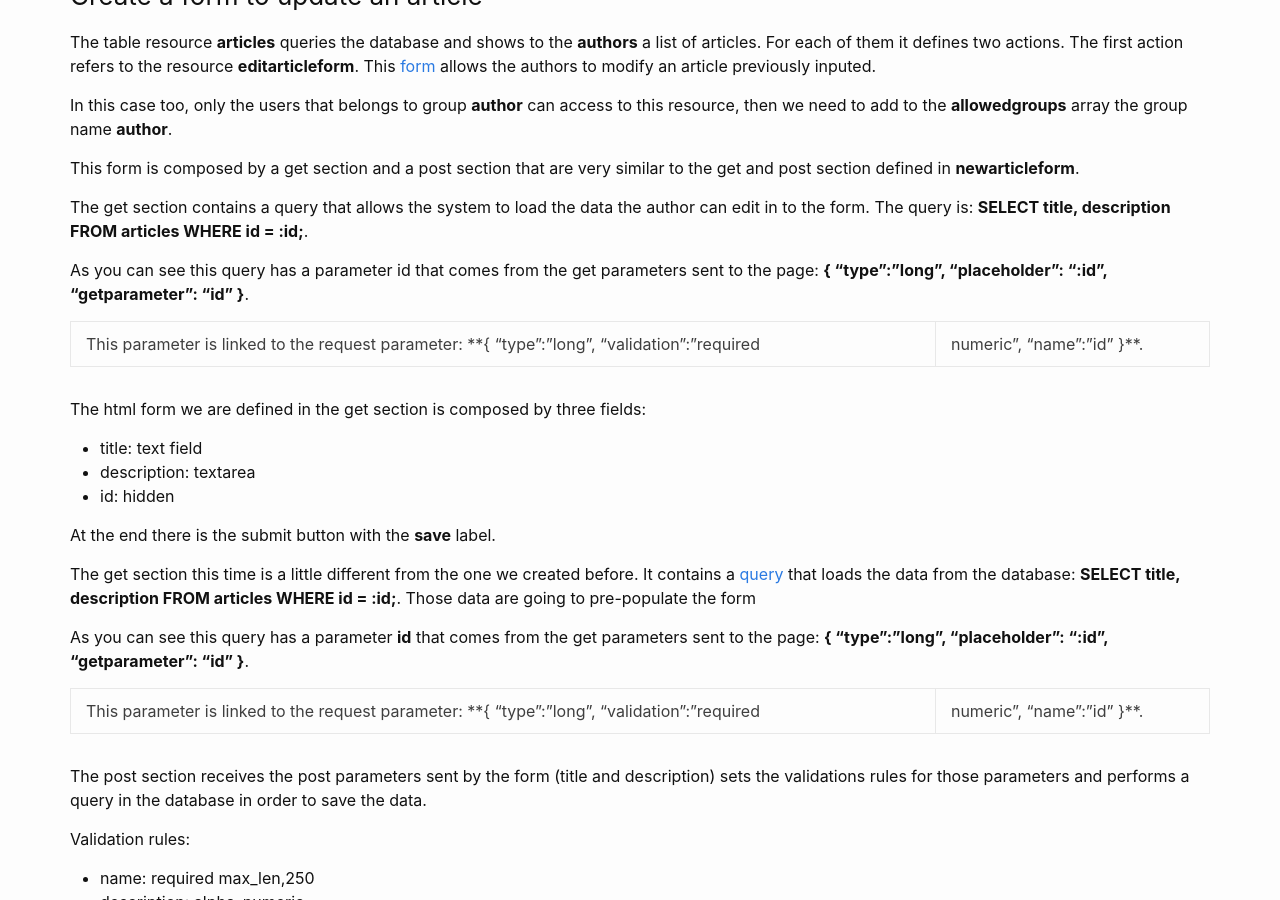
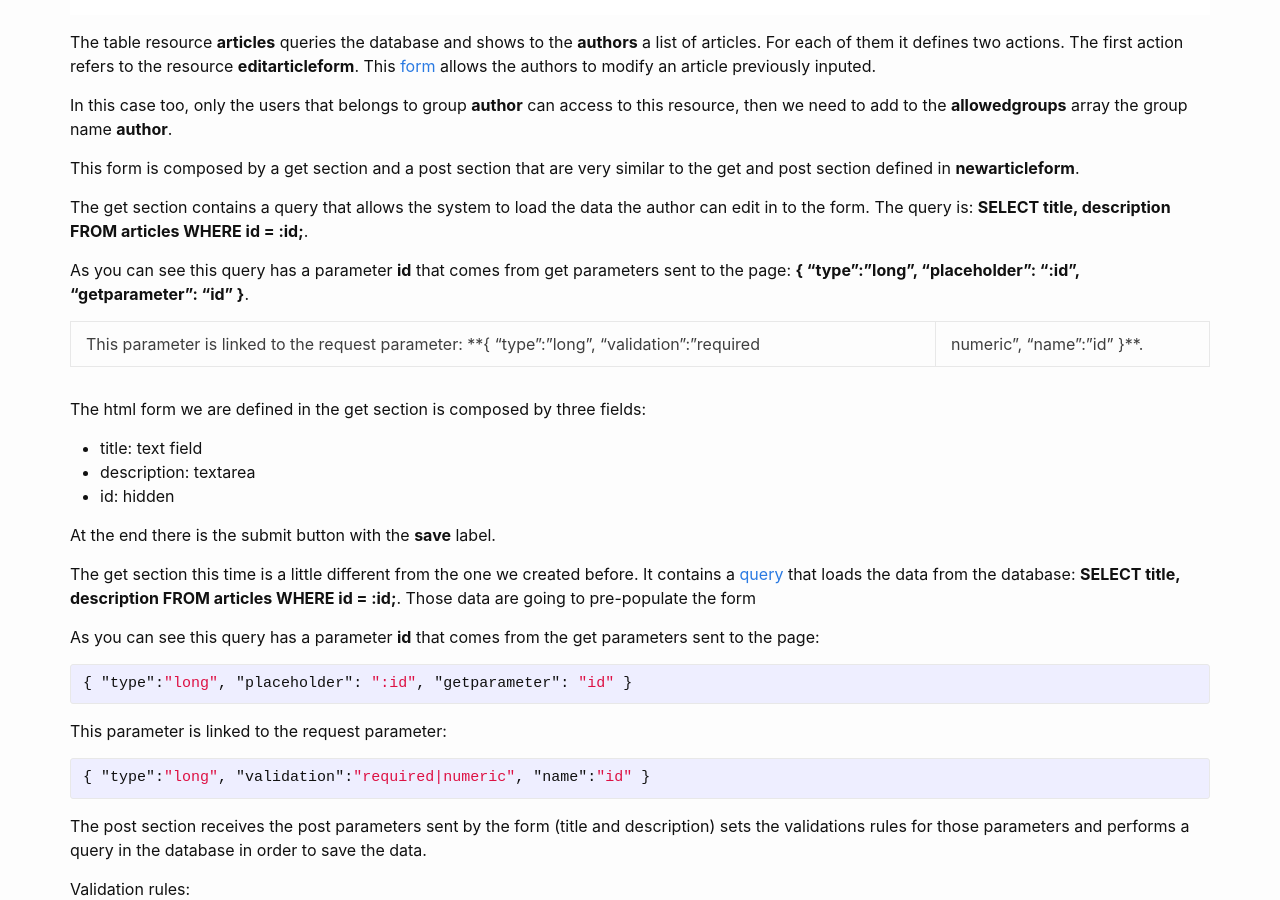
Before and after one commit to fabiomattei/uddocs, a Jekyll site: the page built from _tutorials/crud.md, in a window 1280 px wide and 900 px high, scrolled down 6183 px. Built offline with Jekyll 4.4.1, drawn with Linux system fonts in a browser that asks for light colours.

Commit message:
updating the tutorial

```diff
--- a/_tutorials/crud.md
+++ b/_tutorials/crud.md
@@ -126,8 +126,6 @@ Then a table is composed, having 4 columns:
 
 ### Create a form to insert a new article
 
-![Form](images/tut02-form.png)
-
 The **top actions** of the table and the menu we defined for the **author group** contain a link to the resource **newarticleform**.
 This resource is a <a href="{{site.baseurl}}/docs/form">form</a> that allows the **authors** to type a new article and save it on the database.
 
@@ -197,6 +195,8 @@ A complete example
 
 ### Create a form to update an article
 
+![Form](images/tut02-form.png)
+
 The table resource **articles** queries the database and shows to the **authors** a list of articles. For each of them it defines two actions.
 The first action refers to the resource **editarticleform**. This <a href="{{site.baseurl}}/docs/form">form</a> allows the authors to modify an article previously inputed.
 
@@ -206,7 +206,7 @@ This form is composed by a get section and a post section that are very similar
 
 The get section contains a query that allows the system to load the data the author can edit in to the form. The query is: **SELECT title, description FROM articles WHERE id = :id;**.
 
-As you can see this query has a parameter id that comes from the get parameters sent to the page: **{ "type":"long", "placeholder": ":id", "getparameter": "id" }**.
+As you can see this query has a parameter **id** that comes from get parameters sent to the page: **{ "type":"long", "placeholder": ":id", "getparameter": "id" }**.
 
 This parameter is linked to the request parameter: **{ "type":"long", "validation":"required|numeric", "name":"id" }**.
 
@@ -220,9 +220,17 @@ At the end there is the submit button with the **save** label.
 
 The get section this time is a little different from the one we created before. It contains a <a href="{{site.baseurl}}/docs/query">query</a> that loads the data from the database: **SELECT title, description FROM articles WHERE id = :id;**. Those data are going to pre-populate the form
 
-As you can see this query has a parameter **id** that comes from the get parameters sent to the page: **{ "type":"long", "placeholder": ":id", "getparameter": "id" }**.
+As you can see this query has a parameter **id** that comes from the get parameters sent to the page:
 
-This parameter is linked to the request parameter: **{ "type":"long", "validation":"required|numeric", "name":"id" }**.
+{% highlight json %}
+{ "type":"long", "placeholder": ":id", "getparameter": "id" }
+{% endhighlight %}
+
+This parameter is linked to the request parameter:
+
+{% highlight json %}
+{ "type":"long", "validation":"required|numeric", "name":"id" }
+{% endhighlight %}
 
 The post section receives the post parameters sent by the form (title and description) sets the validations rules for those parameters and performs a query in the database in order to save the data.
 
```
